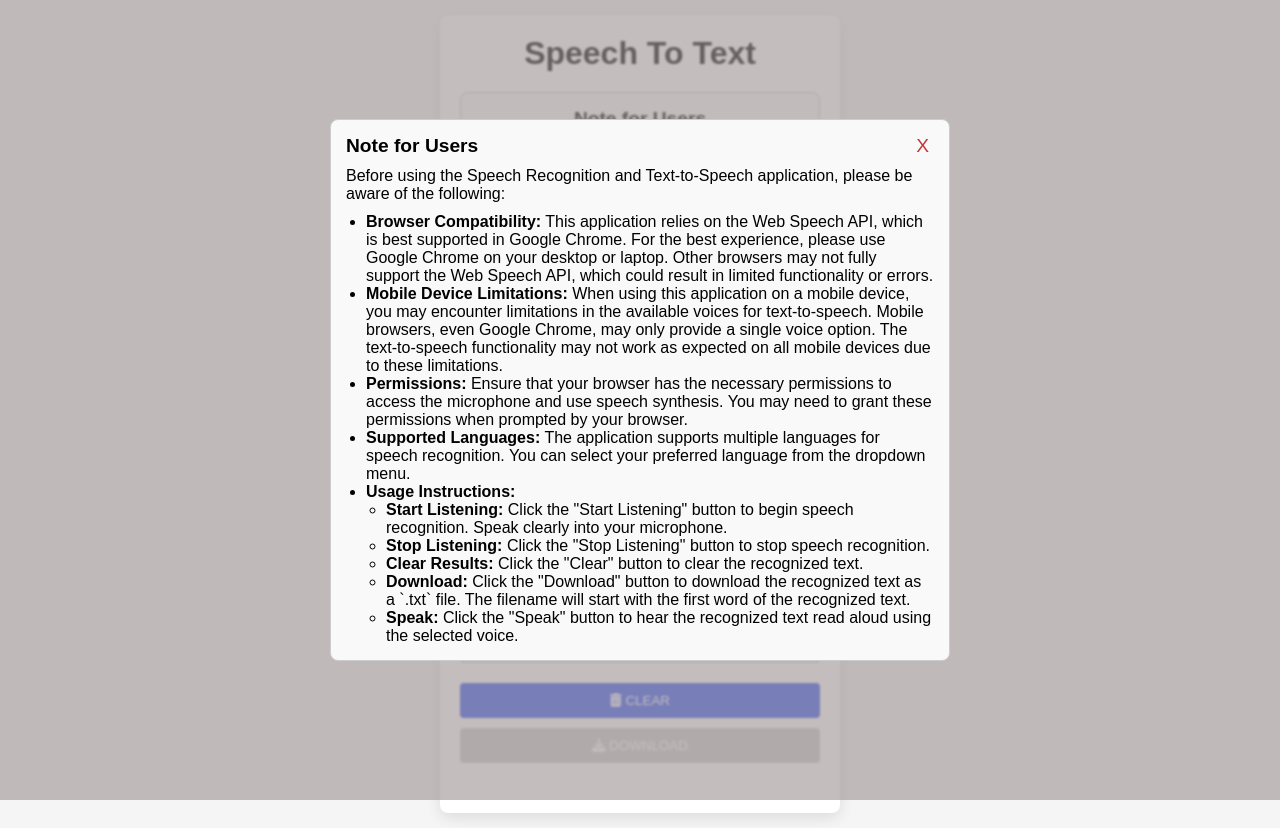
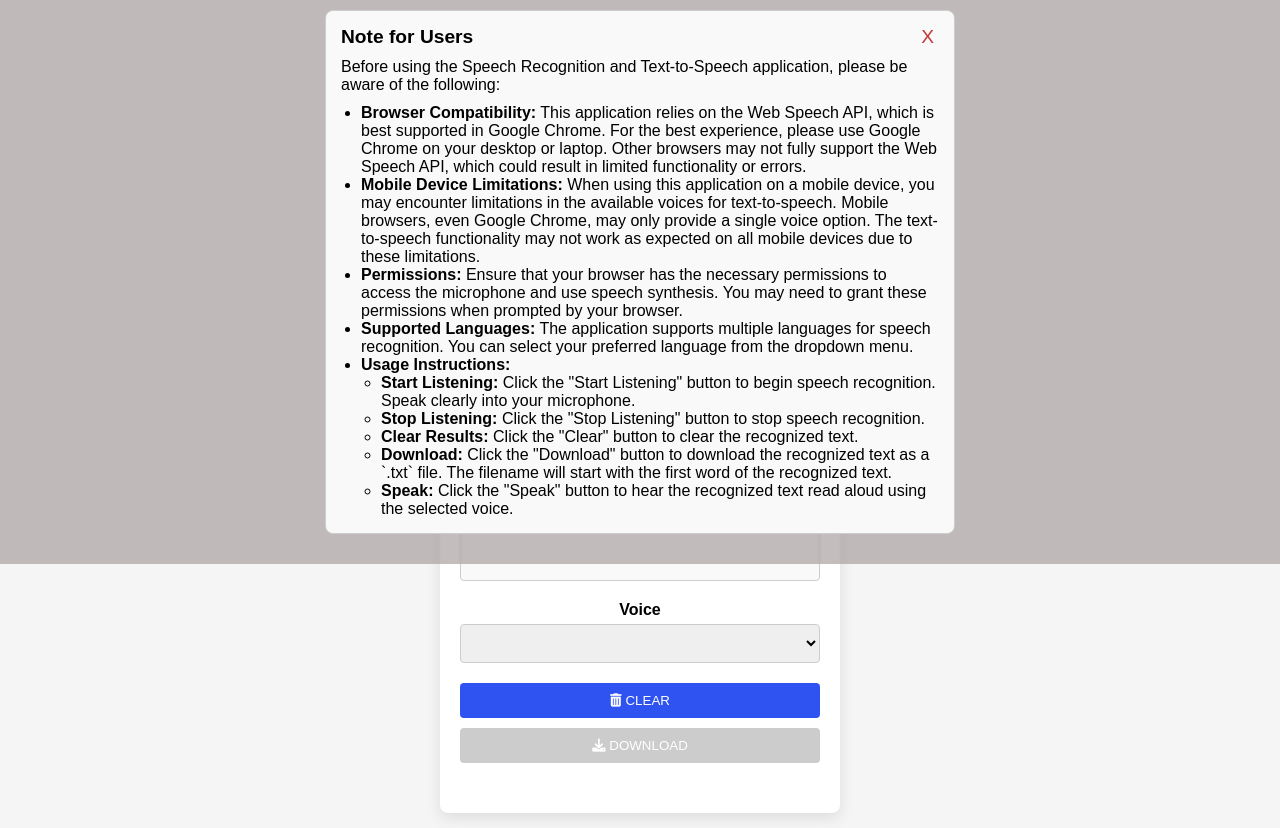
Before and after one commit to ALADETAN-IFE/STT_Speech-To-Text, a plain HTML site: page index.html in a window 1280 px wide. Both pictures are taken after a click on the element "Note for Users". Drawn offline with Linux system fonts and the light colour scheme.

Commit message:
fixed styling for noteBody

```diff
--- a/style.css
+++ b/style.css
@@ -12,6 +12,7 @@ body {
   padding: 15px;
   font-family: "Poppins", sans-serif;
   background-color: #f5f5f5;
+  position: relative;
 }
 
 .container {
@@ -123,20 +124,21 @@ h1 {
 }
 
 .noteBody {
-  position: fixed;
+  position: absolute;
   top: 0;
   width: 100%;
   z-index: 999;
-  min-height: 100vh;
+  height: auto ;
   background-color: rgba(163, 152, 152, 0.637);
   backdrop-filter: blur(1px);
   display: flex;
   justify-content: center;
-  align-items: center;
-  padding: 20px;
+  padding: 10px;
 
   & .note {
-    min-width: 50%;
+    min-width: 300px;
+    /* min-width: 50%; */
+    height: auto;
     max-width: 100%;
     width:50%;
     position: relative;
```
